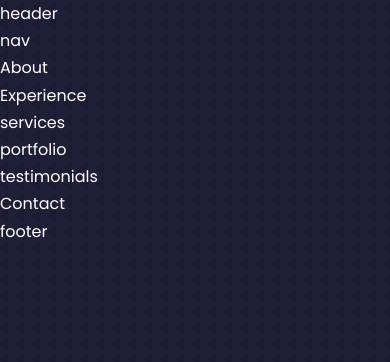
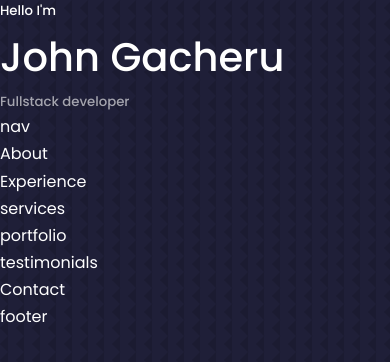
Before and after one commit to Dev0071/Personal-Portfolio, a React (Create React App) app: page / in a window 390 px wide. Shown: the top 362 px of the page. Built offline with nearby package versions, Linux system fonts and the light colour scheme.

Commit message:
worked on header

```diff
--- a/src/components/Header/Header.jsx
+++ b/src/components/Header/Header.jsx
@@ -3,9 +3,13 @@ import './header.css'
 
 const Header = () => {
   return (
-    <div>
-      header
+    <header>
+    <div className="container header__container">
+      <h5>Hello I'm</h5>
+      <h1>John Gacheru</h1>
+      <h5 className="text-light">Fullstack developer</h5>
     </div>
+  </header>
   )
 }
 
--- a/src/index.css
+++ b/src/index.css
@@ -89,3 +89,43 @@ a:hover {
     border: 1px solid var(--color-primary);
     transition: var(--transition);
 }
+
+
+btn:hover {
+    background-color: var(--color-white);
+    color: var(--color-bg);
+    border-color: transparent;
+}
+
+.btn-primary {
+    background: var(--color-primary);
+    color: var(--color-bg);
+}
+
+img {
+    display: block;
+    width: 100%;
+    object-fit: cover;
+}
+
+/* midea query for medium devices */
+@media screen and (max-width: 1024px) {
+    .container {
+        width: var(--container-width-md);
+    }
+    section {
+        margin-top: 6rem;
+
+    }
+}
+
+/* media query for small screens */
+@media screen and (max-width: 600px) {
+    .container {
+        width: var(--container-width-sm );
+    }
+    section > h2{
+        margin-bottom: 2rem;
+
+    }
+}
```
Also changed, not shown: src/components/Header/Cta.jsx (added, +12 -0 lines).
